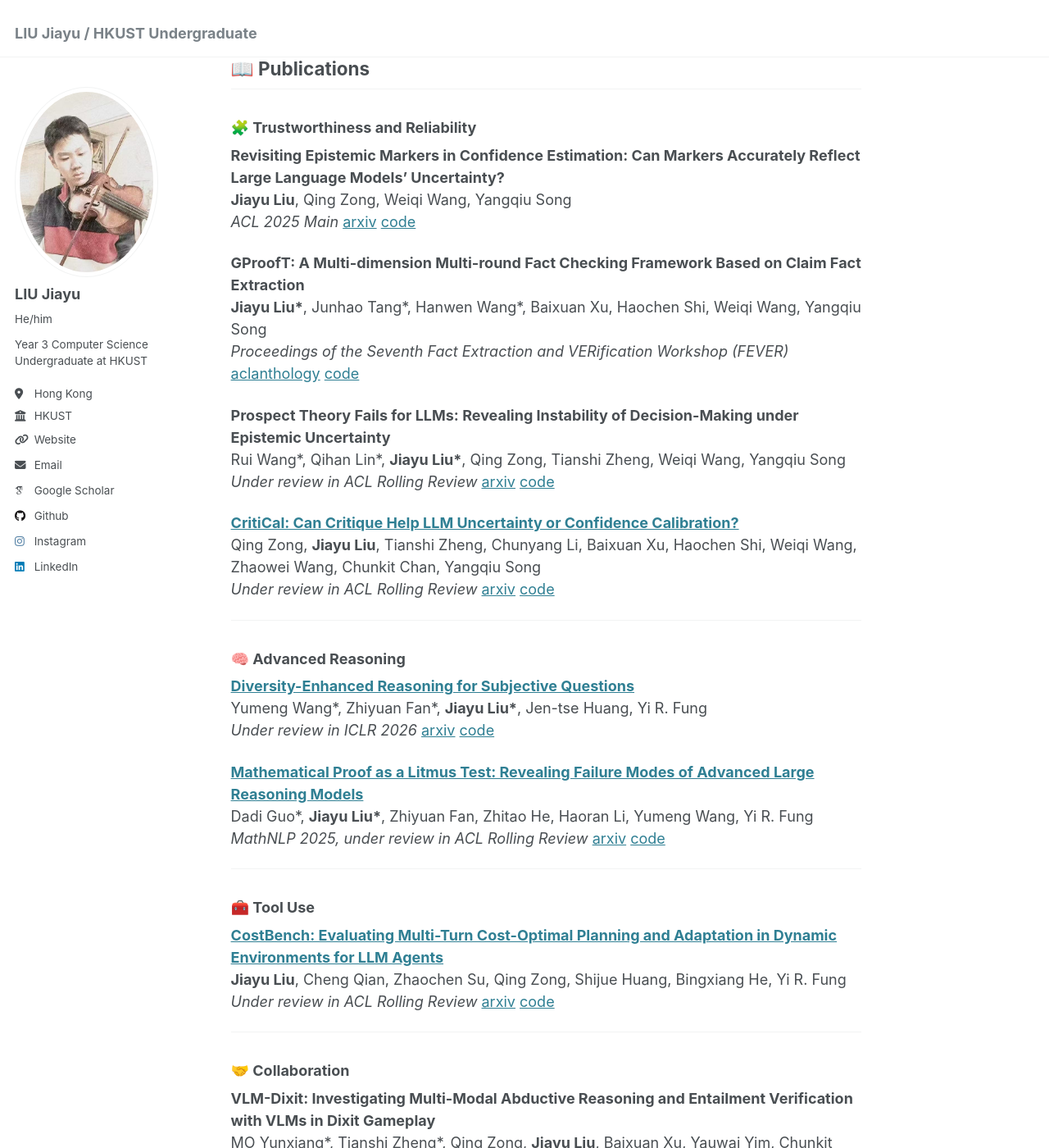
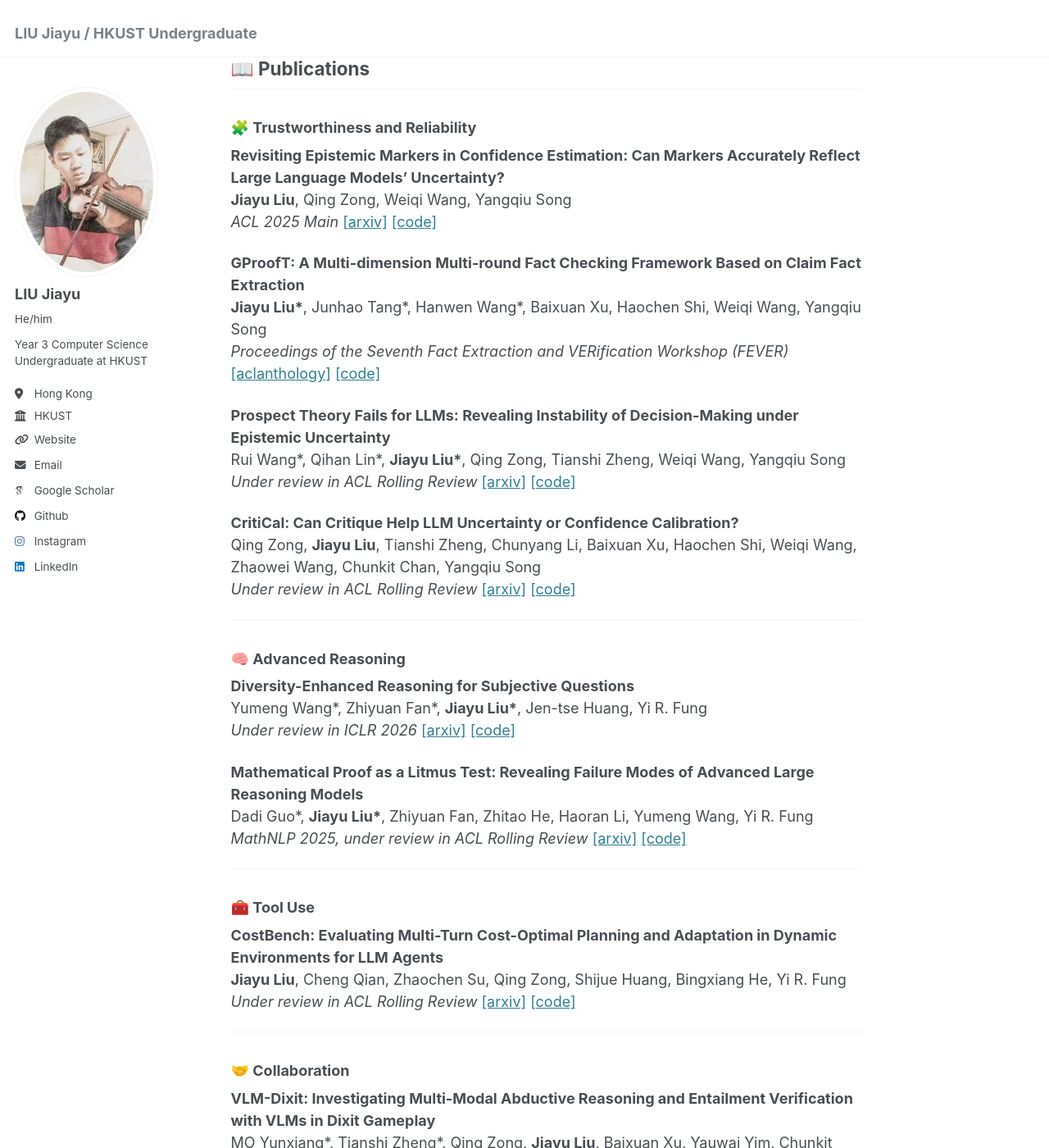
Before and after one commit to JiayuJeff/JiayuJeff.github.io, a Jekyll site: the page built from _pages/about.md, in a window 1280 px wide and 1400 px high, scrolled down 1688 px. Shown: the whole window at 82% size. Built offline with Jekyll 4.4.1, drawn with Linux system fonts in a browser that asks for light colours; some web fonts are replaced; part of the change alters nothing that is shown.

```diff
--- a/_pages/about.md
+++ b/_pages/about.md
@@ -64,39 +64,39 @@ I’m **Jiayu LIU 刘家毓**, a third-year undergraduate CS student supervised
 
 **Revisiting Epistemic Markers in Confidence Estimation: Can Markers Accurately Reflect Large Language Models' Uncertainty?**
 **Jiayu Liu**, Qing Zong, Weiqi Wang, Yangqiu Song
-*ACL 2025 Main* [arxiv](https://arxiv.org/abs/2505.24778) [code](https://github.com/HKUST-KnowComp/MarConf)
+*ACL 2025 Main* [[arxiv]](https://arxiv.org/abs/2505.24778) [[code]](https://github.com/HKUST-KnowComp/MarConf)
 
 **GProofT: A Multi-dimension Multi-round Fact Checking Framework Based on Claim Fact Extraction**
 **Jiayu Liu\***, Junhao Tang\*, Hanwen Wang\*, Baixuan Xu, Haochen Shi, Weiqi Wang, Yangqiu Song
-*Proceedings of the Seventh Fact Extraction and VERification Workshop (FEVER)* [aclanthology](https://aclanthology.org/2024.fever-1.14/) [code](https://github.com/HKUST-KnowComp/GProofT)
+*Proceedings of the Seventh Fact Extraction and VERification Workshop (FEVER)* [[aclanthology]](https://aclanthology.org/2024.fever-1.14/) [[code]](https://github.com/HKUST-KnowComp/GProofT)
 
 **Prospect Theory Fails for LLMs: Revealing Instability of Decision-Making under Epistemic Uncertainty**
 Rui Wang\*, Qihan Lin\*, **Jiayu Liu\***, Qing Zong, Tianshi Zheng, Weiqi Wang, Yangqiu Song
-*Under review in ACL Rolling Review* [arxiv](https://arxiv.org/abs/2508.08992) [code](https://github.com/HKUST-KnowComp/MarPT)
+*Under review in ACL Rolling Review* [[arxiv]](https://arxiv.org/abs/2508.08992) [[code]](https://github.com/HKUST-KnowComp/MarPT)
 
-**[CritiCal: Can Critique Help LLM Uncertainty or Confidence Calibration?](https://arxiv.org/abs/2510.24505)**
+**CritiCal: Can Critique Help LLM Uncertainty or Confidence Calibration?**
 Qing Zong, **Jiayu Liu**, Tianshi Zheng, Chunyang Li, Baixuan Xu, Haochen Shi, Weiqi Wang, Zhaowei Wang, Chunkit Chan, Yangqiu Song
-*Under review in ACL Rolling Review* [arxiv](https://arxiv.org/abs/2510.24505) [code](https://github.com/HKUST-KnowComp/Critical)
+*Under review in ACL Rolling Review* [[arxiv]](https://arxiv.org/abs/2510.24505) [[code]](https://github.com/HKUST-KnowComp/Critical)
 
 ---
 
 ### 🧠 Advanced Reasoning
 
-**[Diversity-Enhanced Reasoning for Subjective Questions](https://www.arxiv.org/pdf/2507.20187)**
+**Diversity-Enhanced Reasoning for Subjective Questions**
 Yumeng Wang\*, Zhiyuan Fan\*, **Jiayu Liu\***, Jen-tse Huang, Yi R. Fung
-*Under review in ICLR 2026* [arxiv](https://arxiv.org/abs/2507.20187) [code](https://github.com/toward-agi/diverse-o1)
+*Under review in ICLR 2026* [[arxiv]](https://arxiv.org/abs/2507.20187) [[code]](https://github.com/toward-agi/diverse-o1)
 
-**[Mathematical Proof as a Litmus Test: Revealing Failure Modes of Advanced Large Reasoning Models](https://arxiv.org/pdf/2506.17114)**
+**Mathematical Proof as a Litmus Test: Revealing Failure Modes of Advanced Large Reasoning Models**
 Dadi Guo\*, **Jiayu Liu\***, Zhiyuan Fan, Zhitao He, Haoran Li, Yumeng Wang, Yi R. Fung
-*MathNLP 2025, under review in ACL Rolling Review* [arxiv](https://arxiv.org/pdf/2506.17114) [code](https://github.com/guodadi/RFMDataset)
+*MathNLP 2025, under review in ACL Rolling Review* [[arxiv]](https://arxiv.org/pdf/2506.17114) [[code]](https://github.com/guodadi/RFMDataset)
 
 ---
 
 ### 🧰 Tool Use
 
-**[CostBench: Evaluating Multi-Turn Cost-Optimal Planning and Adaptation in Dynamic Environments for LLM Agents](https://arxiv.org/abs/2511.02734)**
+**CostBench: Evaluating Multi-Turn Cost-Optimal Planning and Adaptation in Dynamic Environments for LLM Agents**
 **Jiayu Liu**, Cheng Qian, Zhaochen Su, Qing Zong, Shijue Huang, Bingxiang He, Yi R. Fung
-*Under review in ACL Rolling Review* [arxiv](https://arxiv.org/pdf/2511.02734v1) [code](https://github.com/JiayuJeff/CostBench)
+*Under review in ACL Rolling Review* [[arxiv]](https://arxiv.org/pdf/2511.02734v1) [[code]](https://github.com/JiayuJeff/CostBench)
 
 ---
 
@@ -104,7 +104,7 @@ Dadi Guo\*, **Jiayu Liu\***, Zhiyuan Fan, Zhitao He, Haoran Li, Yumeng Wang, Yi
 
 **VLM-Dixit: Investigating Multi-Modal Abductive Reasoning and Entailment Verification with VLMs in Dixit Gameplay**
 MO Yunxiang\*, Tianshi Zheng\*, Qing Zong, **Jiayu Liu**, Baixuan Xu, Yauwai Yim, Chunkit Chan, Jiaxin Bai, Yangqiu Song
-[*The 5th Wordplay: When Language Meets Games @ EMNLP 2025*](https://openreview.net/group?id=EMNLP/2025/Workshop/Wordplay/Authors&referrer=%5BHomepage%5D(%2F))
+*The 5th Wordplay: When Language Meets Games @ EMNLP 2025* [(arxiv)](https://arxiv.org/abs/2510.10117) [(code)]()
 
 ---
 
```
